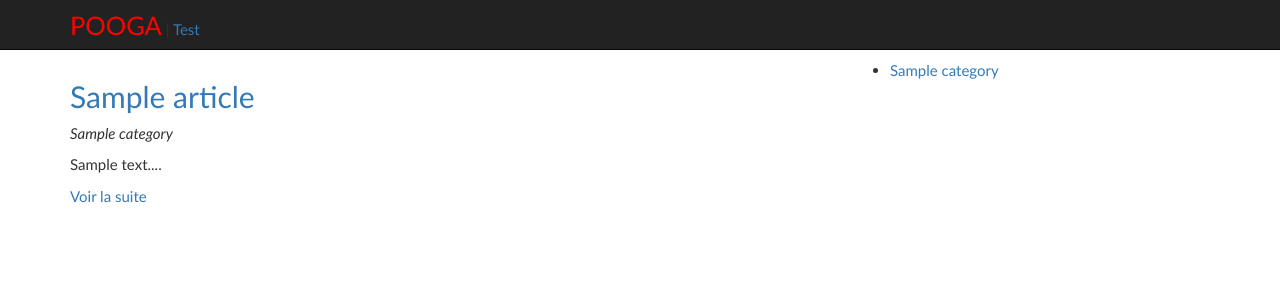
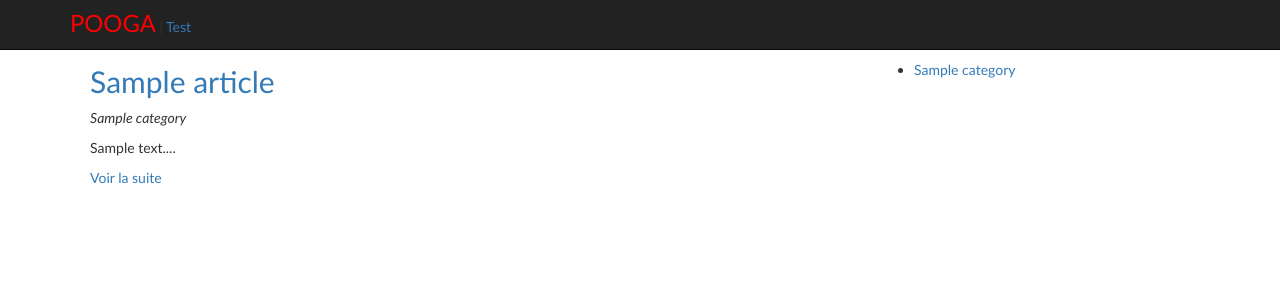
Before and after one commit to c57fr/pooga, a PHP site: page / in a window 1280 px wide. Shown: the top 300 px of the page. Run offline with PHP 8.4, Linux system fonts and the light colour scheme; tables that the repository leaves empty or names only in its code hold one stand-in row (values such as "Sample post").

Commit message:
Chgnt CSS pour travailler sur petite partie de l'écran

```diff
--- a/blog/public/css/style.css
+++ b/blog/public/css/style.css
@@ -1,7 +1,26 @@
 body {
-    padding-top: 60px; /* 60px to make the container go all the way to the bottom of the topbar */
-    font-size: 1.5em;
+    padding-top: 60px;
+    /* 60px to make the container go all the way to the bottom of the topbar */
+    font-size: 1.4em;
     font-family: Trebuchet MS, arial, serif;
+}
+
+h2{
+    margin: 5px 0 10px;
+}
+.gc7col-sm-8 {
+    display: inline-block;
+    /* border:1px solid blue; */
+    width: 65%;
+    margin-left: 3%;
+}
+
+.gc7col-sm-4 {
+    display: inline-block;
+    /* border:1px solid red; */
+    float: right;
+    width: 20%;
+    margin-right: 10%;
 }
 
 .siteName {
--- a/blog/public/pages/articles/home.php
+++ b/blog/public/pages/articles/home.php
@@ -1,12 +1,12 @@
 <div class="row">
-        <div class="col-sm-8">
+        <div class="gc7col-sm-8">
                 <?php foreach (App::getInstance()->getTable('Post')->last()  as $post): ?>
                         <h2><a href="<?= $post->url; ?>"><?= $post->titre; ?></a></h2>
                         <p><em><?= $post->categorie; ?></em></p>
                         <p><?= $post->extrait; ?></p>
                 <?php endforeach; ?>
         </div>
-        <div class="col-sm-4">
+        <div class="gc7col-sm-4">
             <?php foreach (App::getInstance()->getTable('Category')->all() as $categorie): ?>
                 <ul>
                     <li>
```
